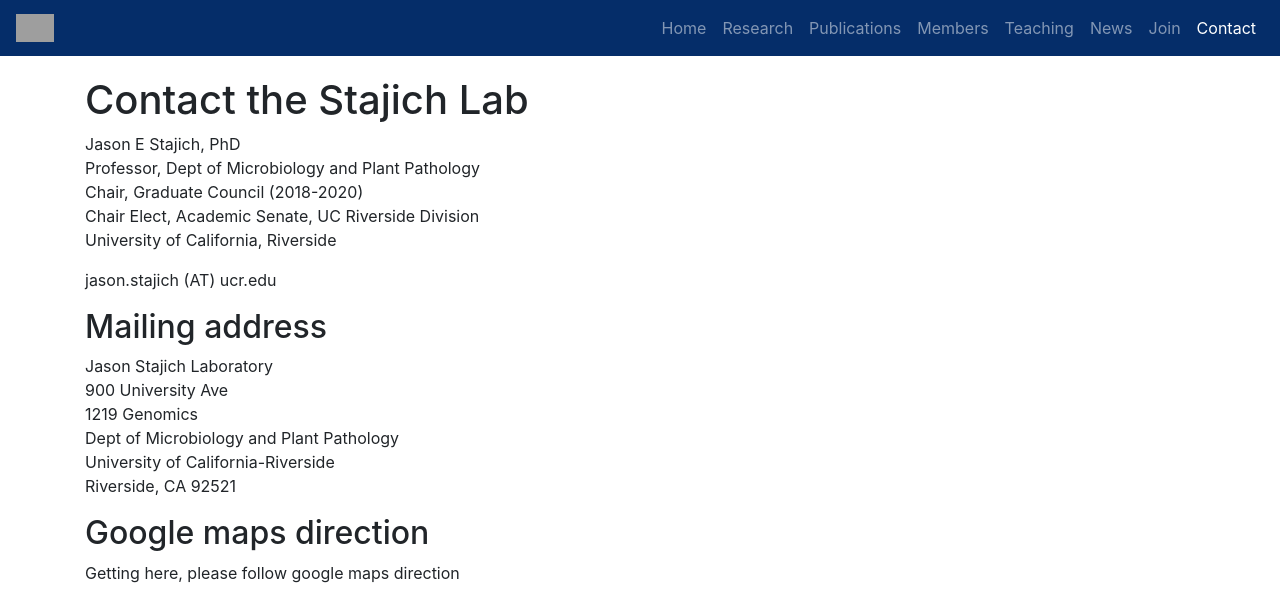
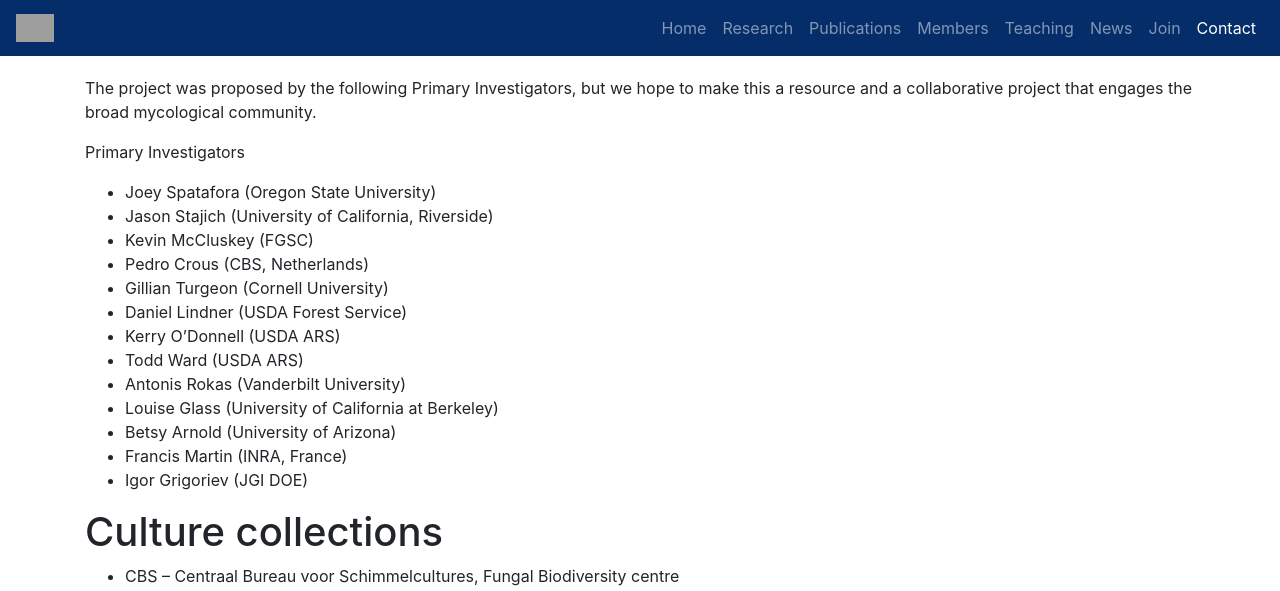
Before and after one commit to 1KFG/1KFG.github.io, a Jekyll site: the page built from contact/index.md, in a window 1280 px wide and 1400 px high. Shown: the top 591 px of the window. Built offline with Jekyll 4.4.1, drawn with Linux system fonts in a browser that asks for light colours; nearby versions of some CDN libraries; comment, search, counter and statistics services are not loaded; some of the changed text lies outside the part shown; grey boxes are pictures that could not be loaded.

Commit message:
participants

```diff
--- a/contact/index.md
+++ b/contact/index.md
@@ -1,28 +1,88 @@
 ---
-title: Contact the Stajich Lab
+title: Contact the 1000 Fungal Genomes Project
 layout: default
 group: contact
 ---
 
-# Contact the Stajich Lab
-Jason E Stajich, PhD <br>
-Professor, Dept of Microbiology and Plant Pathology <br>
-Chair, Graduate Council (2018-2020) <br>
-Chair Elect, Academic Senate, UC Riverside Division <br>
-University of California, Riverside <br>
+The project was proposed by the following Primary Investigators, but we hope to make this a resource and a collaborative project that engages the broad mycological community.
 
-jason.stajich (AT) ucr.edu
+Primary Investigators
 
-## Mailing address
+* Joey Spatafora (Oregon State University)
+* Jason Stajich (University of California, Riverside)
+* Kevin McCluskey (FGSC)
+* Pedro Crous (CBS, Netherlands)
+* Gillian Turgeon (Cornell University)
+* Daniel Lindner (USDA Forest Service)
+* Kerry O’Donnell (USDA ARS)
+* Todd Ward (USDA ARS)
+* Antonis Rokas (Vanderbilt University)
+* Louise Glass (University of California at Berkeley)
+* Betsy Arnold (University of Arizona)
+* Francis Martin (INRA, France)
+* Igor Grigoriev (JGI DOE)
 
-Jason Stajich Laboratory <br>
-900 University Ave <br>
-1219 Genomics <br>
-Dept of Microbiology and Plant Pathology <br>
-University of California-Riverside <br>
-Riverside, CA 92521 <br>
+Culture collections
+=====
 
-## Google maps direction
-Getting here, please follow google maps direction <br>
+* CBS – Centraal Bureau voor Schimmelcultures, Fungal Biodiversity centre
+* FGSC – Fungal Genetics Stock Center
+* NRRL – ARS (NRRL) Culture collection
+* CFMR – USDA Center for Forest Mycology Research Culture Collection
+* Gilbertson Herbarium, Univ of Arizona
 
-<iframe src="https://www.google.com/maps/embed?pb=!1m18!1m12!1m3!1d3308.81721173418!2d-117.32831588478702!3d33.971537380627936!2m3!1f0!2f0!3f0!3m2!1i1024!2i768!4f13.1!3m3!1m2!1s0x0%3A0x0!2zMzPCsDU4JzE3LjUiTiAxMTfCsDE5JzM0LjEiVw!5e0!3m2!1sen!2sus!4v1598197802083!5m2!1sen!2sus" height="500" width="100%" frameborder="2" style="border:0;" allowfullscreen="" aria-hidden="false" tabindex="0"></iframe>
+Contributors
+=========
+
+* Alisha Quandt
+* Aaron David
+* Alija Mujic
+* Allison Walker
+* Andrii Gryganskyi
+* Annegret Kohler
+* Asuncion Morte
+* Brenda Wingfield
+* Benjamin Stielow
+* Cathie Aime
+* Daniel Lindner
+* David Ezra
+* David Hibbett
+* Derek Johnson
+* Francis Martin
+* Gabor Kovacs
+* Gerald Bills
+* Gregory Bonito
+* Gunther Doehlemann
+* Hao Tan
+* Hongae Park
+* In-Geol Choi
+* James Anderson
+* Jana U’Ren
+* Janneke Bloome
+* Kathryn Bushley
+* Kerry O’Donnell
+* Kevin Solomon
+* Kirk Broders
+* Konstantin Krutovsky
+* Lazslo Nagly
+* Manfred Binder
+* Martha Powell
+* Mary Berbee
+* Merje Toome
+* Michelle O’Malley
+* Mike Wingfield
+* Minou Nowrousian
+* Otto Miettinen
+* Patricia Jargeat
+* Patrik Inderbitzin
+* Pedro Crous
+* Posy Busby
+* Rachel Koch
+* Rex Malstrom
+* Romina Gazis
+* Rytas Vilgalys
+* Sebastien Duplessis
+* Teeratas Kijpornyongpan
+* Timothy James
+
+Additional contributions from Taxonomists, Mycologists, and those focusing on fungal genomics is encouraged and needed. We need the expertise and efforts of the entire community of fungal enthusiasts from scientists to amateurs to collect the materials in order to sample the 500+ recognized families of Fungi.  We also welcome the help and contributions of genome scientists interested in interpreting the results from the sequencing projects and comparative analyses.  Please contact Joey or Jason by email if you have an interest. In the coming months we will provide an interactive web resource to track the project involvement and which Families need help gathering materials.
```
